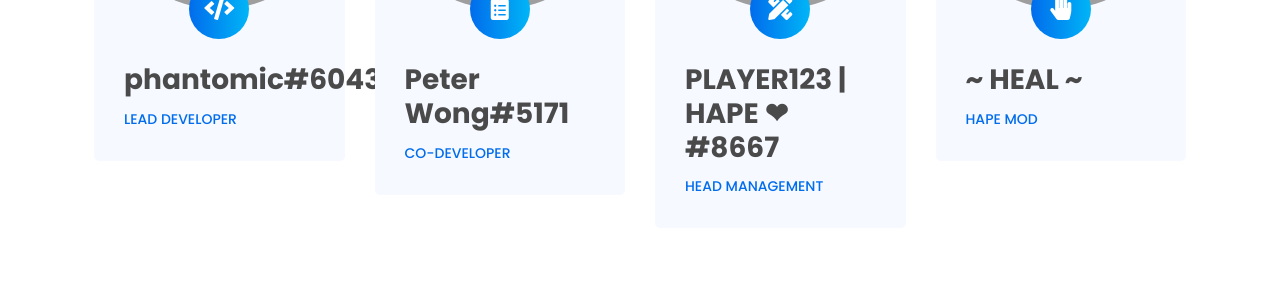
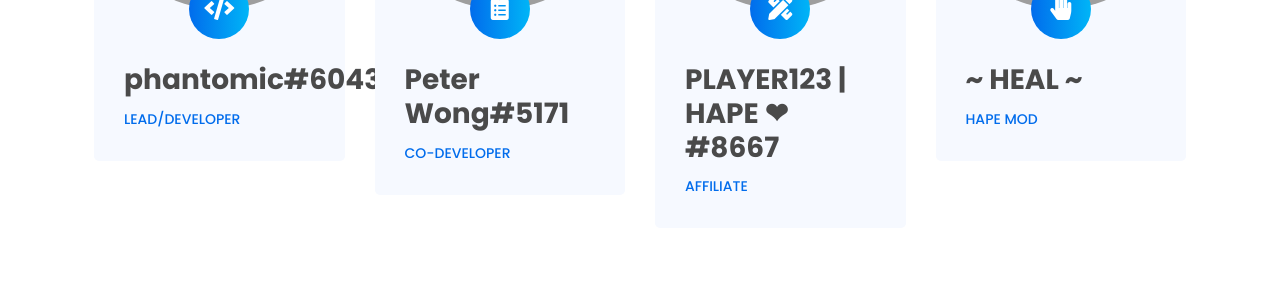
Before and after one commit to neozhixuan/forked-djangoblog, a Django app: page /about/ in a window 1280 px wide. Shown: the part 531-831 px from the top of the page. Run offline with Django 3.2, Linux system fonts and the light colour scheme; some libraries are stand-ins or nearby versions; some web fonts are replaced; grey boxes are pictures that could not be loaded.

Commit message:
Update about.html

```diff
--- a/core/templates/core/about.html
+++ b/core/templates/core/about.html
@@ -124,7 +124,7 @@
           </div>
           <div class="person-info">
             <h3 class="full-name">phantomic#6043</h3>
-            <span class="speciality">Lead Developer</span>
+            <span class="speciality">Lead/Developer</span>
           </div>
         </div>
       </div>
@@ -156,7 +156,7 @@
           </div>
           <div class="person-info">
             <h3 class="full-name">PLAYER123 | HAPE ❤#8667</h3>
-            <span class="speciality">Head Management</span>
+            <span class="speciality">Affiliate</span>
           </div>
         </div>
       </div>
```
